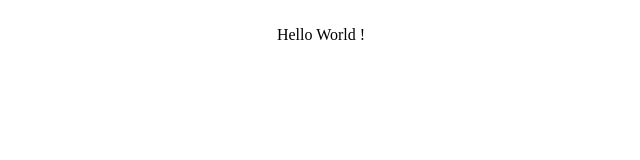
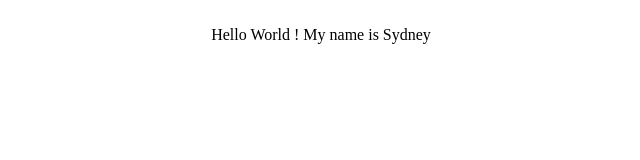
Before and after one commit to sydney12345678/my_first_html_lab, a plain HTML site: page first-page.html in a window 1280 px wide. Shown: the whole page, without its empty margins (319-959 px from the left). Drawn offline with Linux system fonts and the light colour scheme.

Commit message:
Update first-page.html

```diff
--- a/first-page.html
+++ b/first-page.html
@@ -10,7 +10,7 @@
     <body>
         <header style="text-align: center;">
           <br>
-          Hello World !
+          Hello World ! My name is Sydney
         </header>
     </body>
 </html>
```
